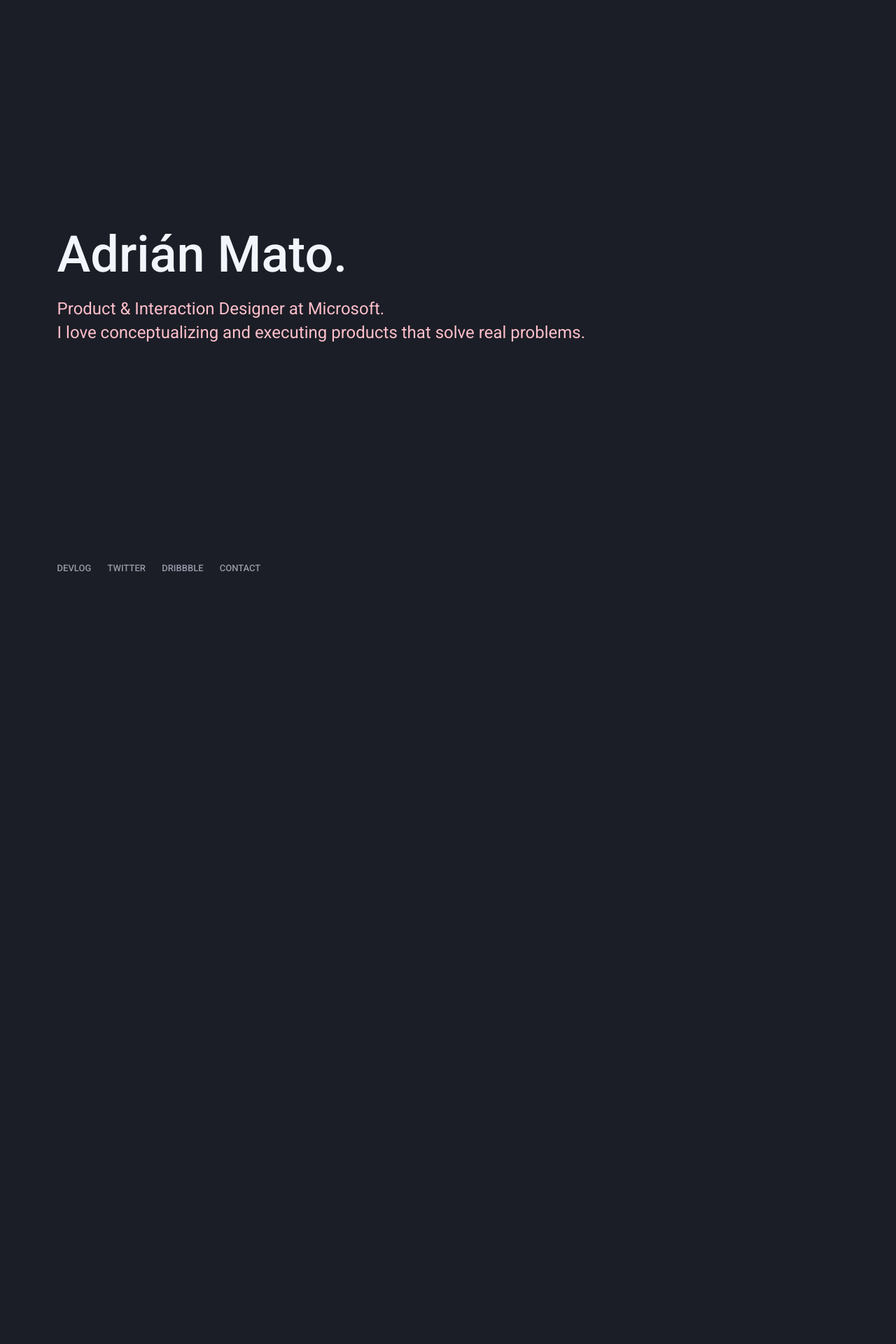
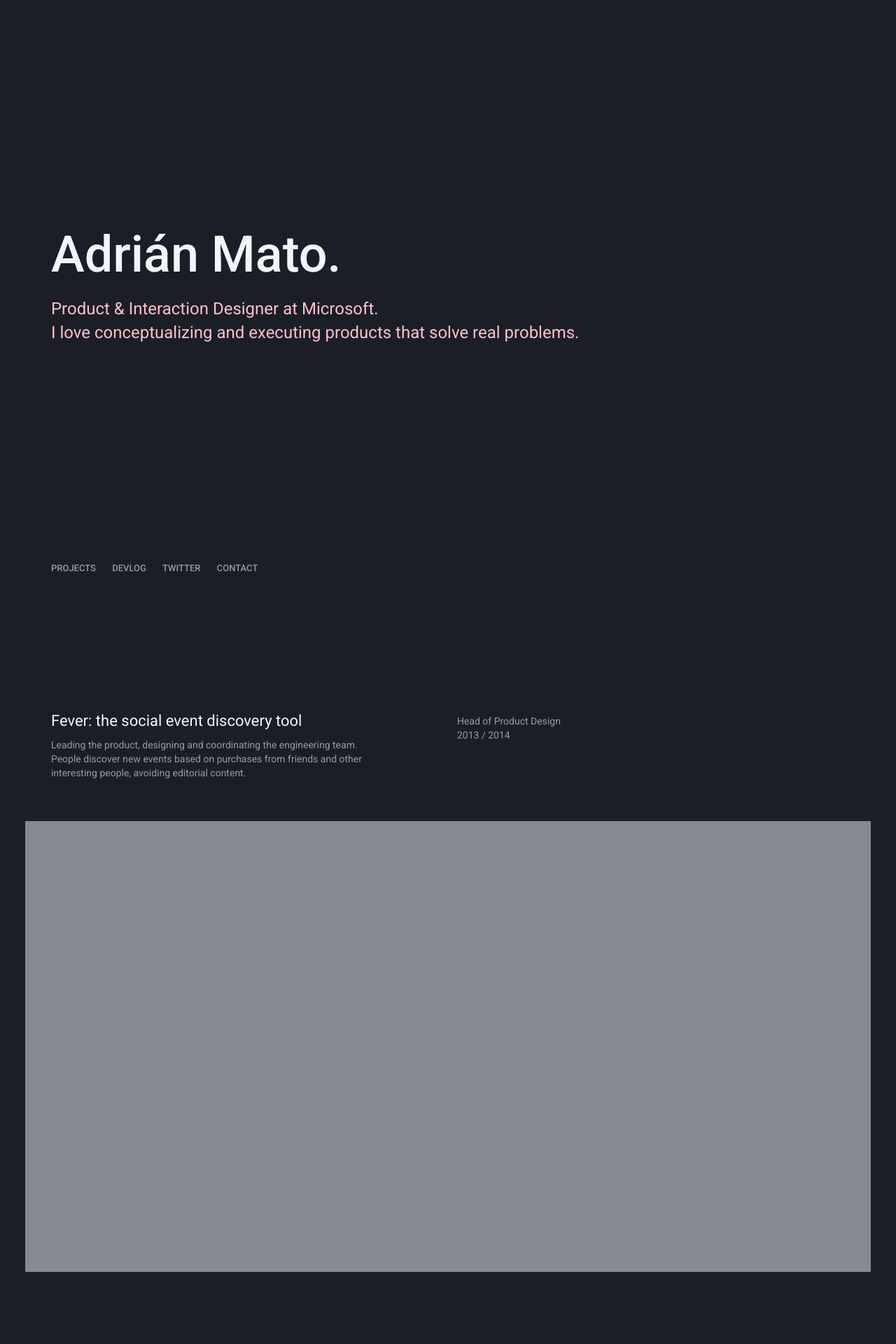
Before and after one commit to adrianmg/old-portfolio, a Jekyll site: the page built from index.md, in a window 1280 px wide. Shown: the top 1920 px of the page at 70% size. Built offline with Jekyll 4.4.1, drawn with Linux system fonts in a browser that asks for light colours; before the commit the page ends 900 px from its top, so only the background shows below that; some of the changed text lies outside the part shown.

Commit message:
First pass on projects section

```diff
--- /dev/null
+++ b/_includes/projects.html
@@ -0,0 +1,44 @@
+<a name="projects"></a>
+<div class="projects">
+
+	<!-- Project -->
+	<div class="project">
+		<div class="project-description">
+			<div class="left">
+				<h2>Fever: the social event discovery tool</h2>
+				<p>
+					Leading the product, designing and coordinating the engineering team.
+					<br>People discover new events based on purchases from friends and other interesting people, avoiding editorial content.
+				</p>
+			</div>
+			<ul>
+				<li>Head of Product Design</li>
+				<li>2013 / 2014</li>
+			</ul>
+		</div>
+		<div class="image-container">
+			<img src="{{ "/assets/images/img.png" | relative_url }}">
+		</div>
+	</div>
+
+	<!-- Project -->
+	<div class="project">
+		<div class="project-description">
+			<div class="left">
+				<h2>Fever: the social event discovery tool</h2>
+				<p>
+					Leading the product, designing and coordinating the engineering team.
+					<br>People discover new events based on purchases from friends and other interesting people, avoiding editorial content.
+				</p>
+			</div>
+			<ul>
+				<li>Head of Product Design</li>
+				<li>2013 / 2014</li>
+			</ul>
+		</div>
+		<div class="image-container">
+			<img src="{{ "/assets/images/img.png" | relative_url }}">
+		</div>
+	</div>
+
+</div>
--- a/_layouts/home.html
+++ b/_layouts/home.html
@@ -12,13 +12,15 @@
       <ul class="home-menu">
         <!-- <li><a href="#">Projects</a></li>
         <li><a href="#">Writting</a></li> -->
+        <li><a href="#projects">Projects</a></li>
         <li><a href="http://tumblr.adrianmato.com/">Devlog</a></li>
         <li><a href="http://twitter.com/adrianmg">Twitter</a></li>
-        <li><a href="http://dribbble.com/adrianmg">Dribbble</a></li>
         <li><a href="mailto:hello@adrianmato.com">Contact</a></li>
       </ul>
     </div>
 
+    {% include projects.html %}
+
 
   </body>
 </html>
--- a/_sass/main.scss
+++ b/_sass/main.scss
@@ -11,6 +11,7 @@ $base-line-height: 1 !default;
 $text-color:       #969AA8 !default;
 $background-color: #1B1E26 !default;
 $brand-color:      #FFBFCB !default;
+$title-color:      #F3F5FD !default;
 // $brand-color:      #63b1bf !default;
 
 // Import partials.
--- a/_sass/res/_base.scss
+++ b/_sass/res/_base.scss
@@ -59,11 +59,18 @@ ul, ol, dl, figure,
 }
 
 /**
- * Images
+ * Headers
  */
-img {
-  max-width: 100%;
-  vertical-align: middle;
+h1, h2 {
+  color: $title-color;
+}
+
+/**
+ * Lists
+ */
+ul{
+  list-style-type: none;
+  list-style-position: inside;
 }
 
 /**
--- a/_sass/res/_layout.scss
+++ b/_sass/res/_layout.scss
@@ -4,6 +4,7 @@
 .home {
   height: 100%;
   padding: 0 3.4em;
+  padding: 0 5.7%;
   color: #EBF1F5;
 }
 
@@ -18,7 +19,6 @@
   font-size: 7.2rem;
   margin-bottom: .25em;
   font-weight: 500;
-  color: #F3F5FD;
 }
 .home-inner p {
   color: $brand-color;
@@ -49,8 +49,43 @@
   text-decoration: none;
 
   -webkit-transform: translate(-2px, -2px);
+}
 
+
+/**
+ * Projects
+ */
+.projects {
+  padding-top: 12.0rem;
 }
+.project {
+  margin-bottom: 14.1rem;
+}
+.project-description {
+  margin-bottom: 5.5rem;
+  padding: 0 3.4em;
+  padding: 0 5.7%;
+  font-size: 1.4rem;
+  line-height: 2.0rem;
+  display: flex;
+}
+.project-description .left {
+  max-width: 46.0rem;
+  margin-right: 12.0rem;
+}
+.project-description h2{
+  font-size: 2.2rem;
+  font-weight: 400;
+  margin-bottom: 1.4rem;
+}
+.image-container {
+  // max-width: 1200px;
+  width: 94.4%;
+  margin: 0 auto;
+  text-align: center;
+}
+img { width: 100%; }
+
 
 /**
  * Media queries
```
Also changed, not shown: assets/images/img.png (added), 3 other files.
